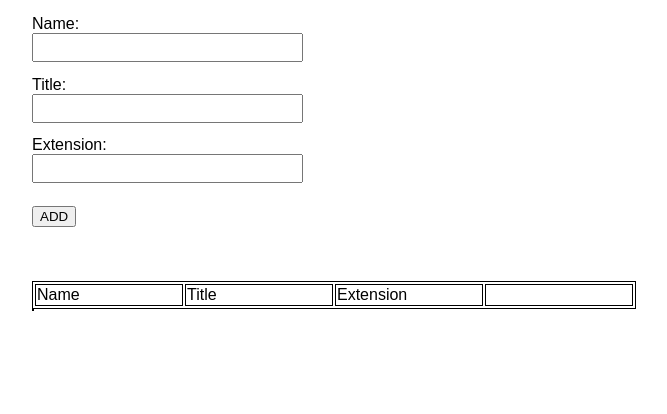
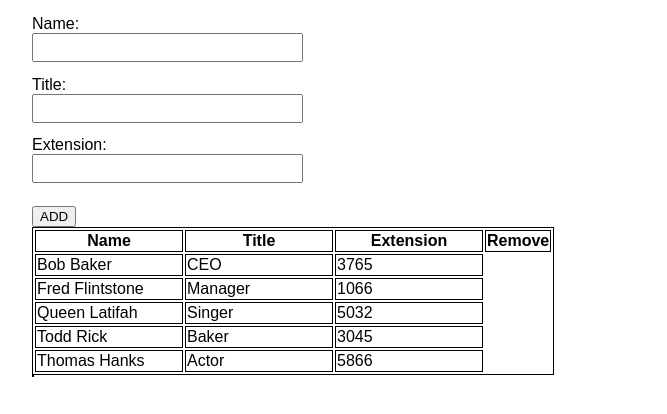
Before and after one commit to JaminEwell/Assignment8, a plain HTML site: page index.html in a window 1280 px wide. Shown: the part 82-496 px from the top of the page, without its empty margins (8-675 px from the left). Drawn offline with Linux system fonts and the light colour scheme.

Commit message:
updated employee table
employee table updates

```diff
--- a/index.html
+++ b/index.html
@@ -27,16 +27,8 @@
             <input type="button" id="submit" value="ADD" class="box">
 
         </form>
-        <h2 id="employee_header">&nbsp;</h2>
-        <table id="employee_info">
-            <tr>
-                <td>Name</td>
-                <td>Title</td>
-                <td>Extension</td>
-                <td></td>
 
-            </tr>
-        </table>
+        <div id="content"></div>
 
         <table id="employee_error">
         </table>
--- a/js/employee-management.js
+++ b/js/employee-management.js
@@ -15,11 +15,30 @@ var $ = function(id) {
     return window.document.getElementById(id);
 };
 
-function display(employees) {
-    "use strict";
-    var tbl = document.getElementById("employee_info");
-    alert(tbl);
-
+function buildTable(data) {
+    var table = document.createElement("table");
+    table.className = "gridtable";
+    var thead = document.createElement("thead");
+    var tbody = document.createElement("tbody");
+    var headRow = document.createElement("tr");
+    ["Name", "Title", "Extension", "Remove"].forEach(function(el) {
+        var th = document.createElement("th");
+        th.appendChild(document.createTextNode(el));
+        headRow.appendChild(th);
+    });
+    thead.appendChild(headRow);
+    table.appendChild(thead);
+    data.forEach(function(el) {
+        var tr = document.createElement("tr");
+        for (var o in el) {
+            var td = document.createElement("td");
+            td.appendChild(document.createTextNode(el[o]))
+            tr.appendChild(td);
+        }
+        tbody.appendChild(tr);
+    });
+    table.appendChild(tbody);
+    return table;
 }
 
 
@@ -79,6 +98,10 @@ var deleteEmployee = function() {
 window.addEventListener("load", function() {
     "use strict";
     $("submit").addEventListener("click", addEmployee);
-    $("employee_info").addEventListener("load", display);
+    display();
 
 });
+
+window.onload = function() {
+    document.getElementById("content").appendChild(buildTable(employees));
+}
```
